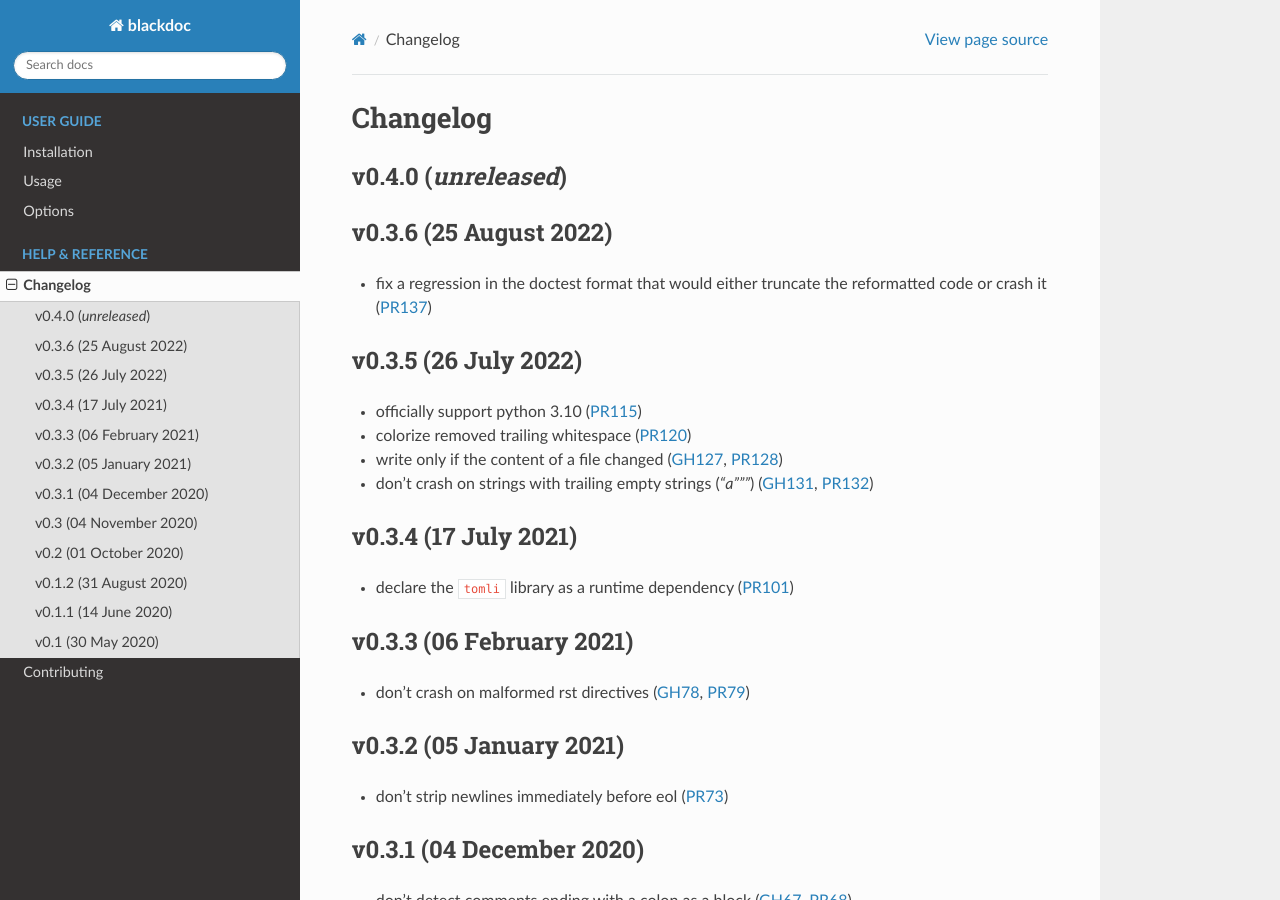
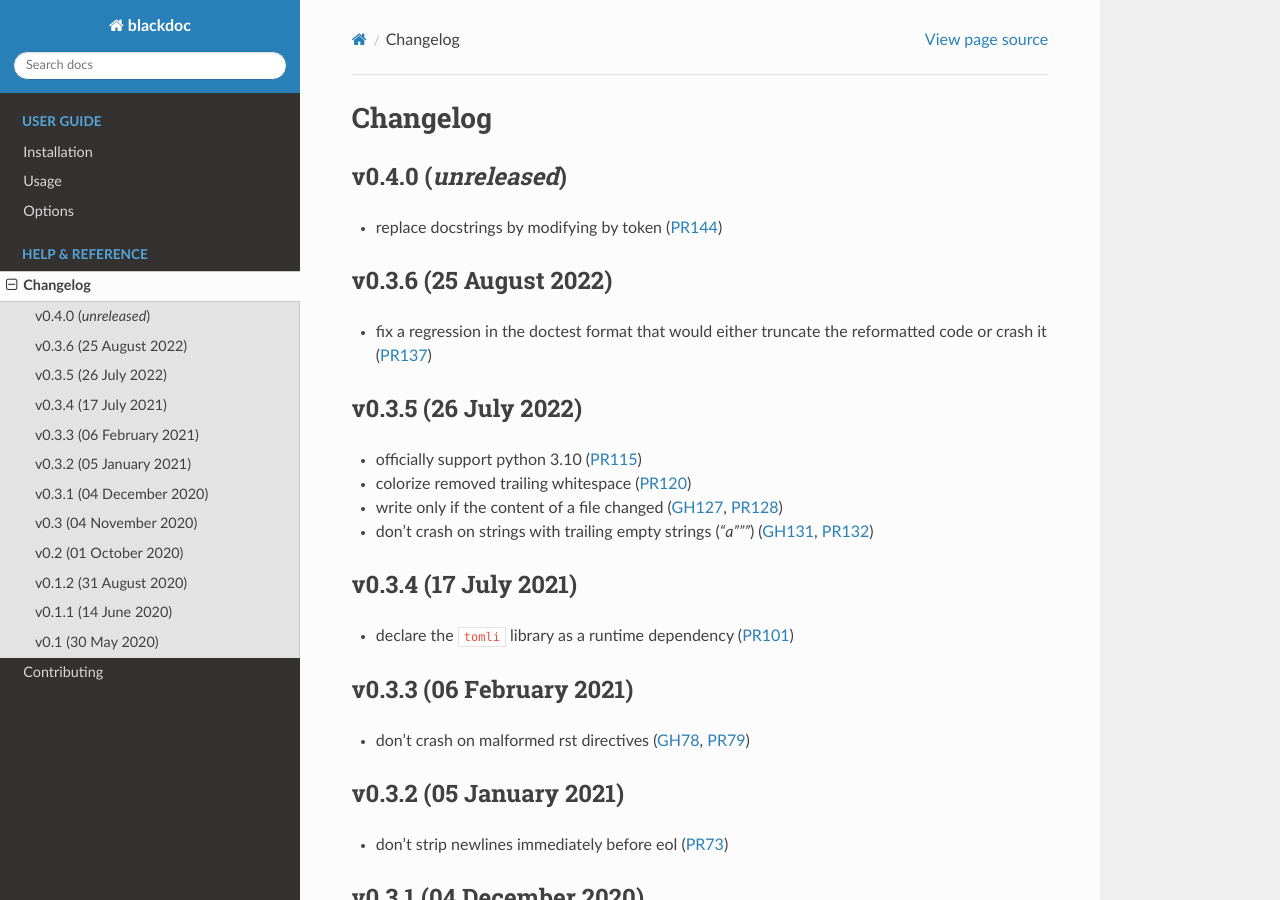
Before and after one commit to keewis/blackdoc, a Sphinx documentation site: the page built from doc/changelog.rst, in a window 1280 px wide and 900 px high. Built offline with Sphinx 7.4.7 and the Read the Docs theme 2.0.0, drawn with Linux system fonts in a browser that asks for light colours.

Commit message:
update changelog

```diff
--- a/doc/changelog.rst
+++ b/doc/changelog.rst
@@ -2,7 +2,7 @@ Changelog
 =========
 v0.4.0 (*unreleased*)
 ---------------------
-
+- replace docstrings by modifying by token (:pull:`144`)
 
 v0.3.6 (25 August 2022)
 -----------------------
```
